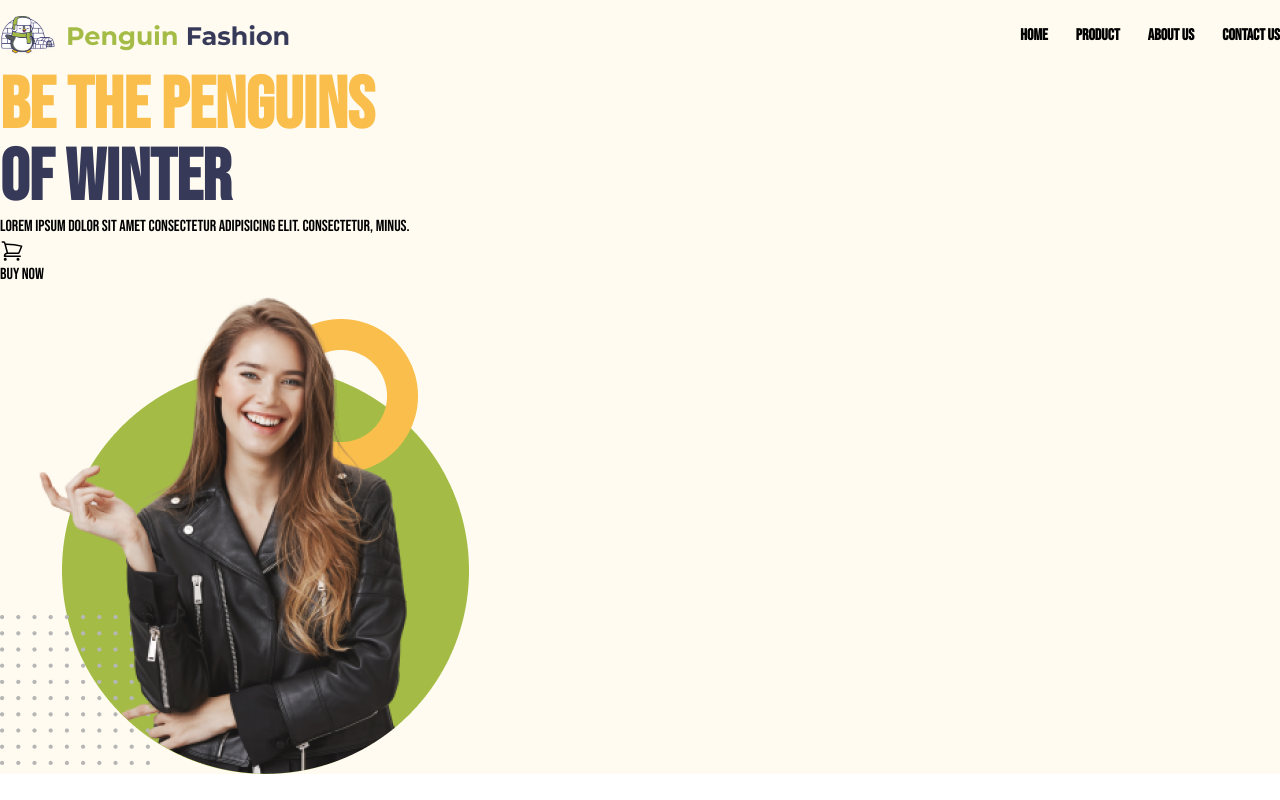
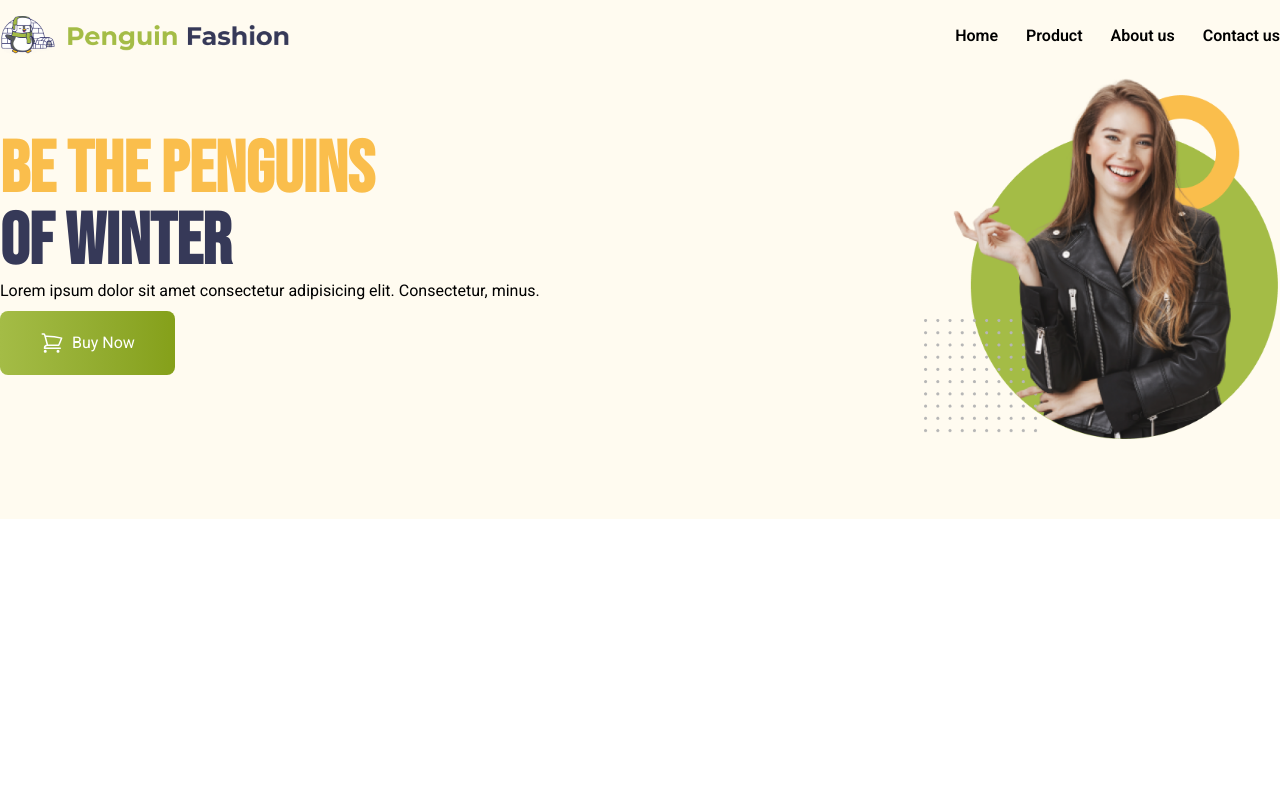
Before and after one commit to Jaber4770/Penguine-fasion-tailwind, a plain HTML site: page index.html in a window 1280 px wide. Drawn offline with nearby package versions, Linux system fonts and the light colour scheme.

Commit message:
header done

```diff
--- a/index.html
+++ b/index.html
@@ -24,12 +24,12 @@
                 </ul>
             </div>
         </div>
-        <div>
+        <div class="container mx-auto flex justify-evenly items-center pb-20">
             <div>
-                <h1 class="text-[#FABE4C] text-7xl font-bold">BE THE PENGUINS <br> <span class="text-[#363958]">OF
+                <h1 class="text-[#FABE4C] text-7xl font-bold heading-font">BE THE PENGUINS <br> <span class="text-[#363958]">OF
                         WINTER</span></h1>
                 <p>Lorem ipsum dolor sit amet consectetur adipisicing elit. Consectetur, minus.</p>
-                <button>
+                <button class="px-10 py-5 bg-gradient-to-r from-[#A4BC46] to-[#85A019] text-white rounded-lg flex gap-2 mt-2">
                     <svg xmlns="http://www.w3.org/2000/svg" fill="none" viewBox="0 0 24 24" stroke-width="1.5"
                         stroke="currentColor" class="size-6">
                         <path stroke-linecap="round" stroke-linejoin="round"
@@ -39,7 +39,7 @@
                     Buy Now
                 </button>
             </div>
-            <div>
+            <div class="flex-1 ps-96">
                 <img src="assests/images/model.png" alt="">
             </div>
         </div>
--- a/style.css
+++ b/style.css
@@ -1,9 +1,9 @@
 @import url('https://fonts.googleapis.com/css2?family=Bebas+Neue&family=Roboto:ital,wght@0,100..900;1,100..900&display=swap');
 
-        header>h1 {
+        .heading-font {
             font-family: "Bebas Neue", serif;
         }
 
         body {
-            font-family: "Bebas Neue", serif;
+            font-family: "Roboto", serif;
         }
```
